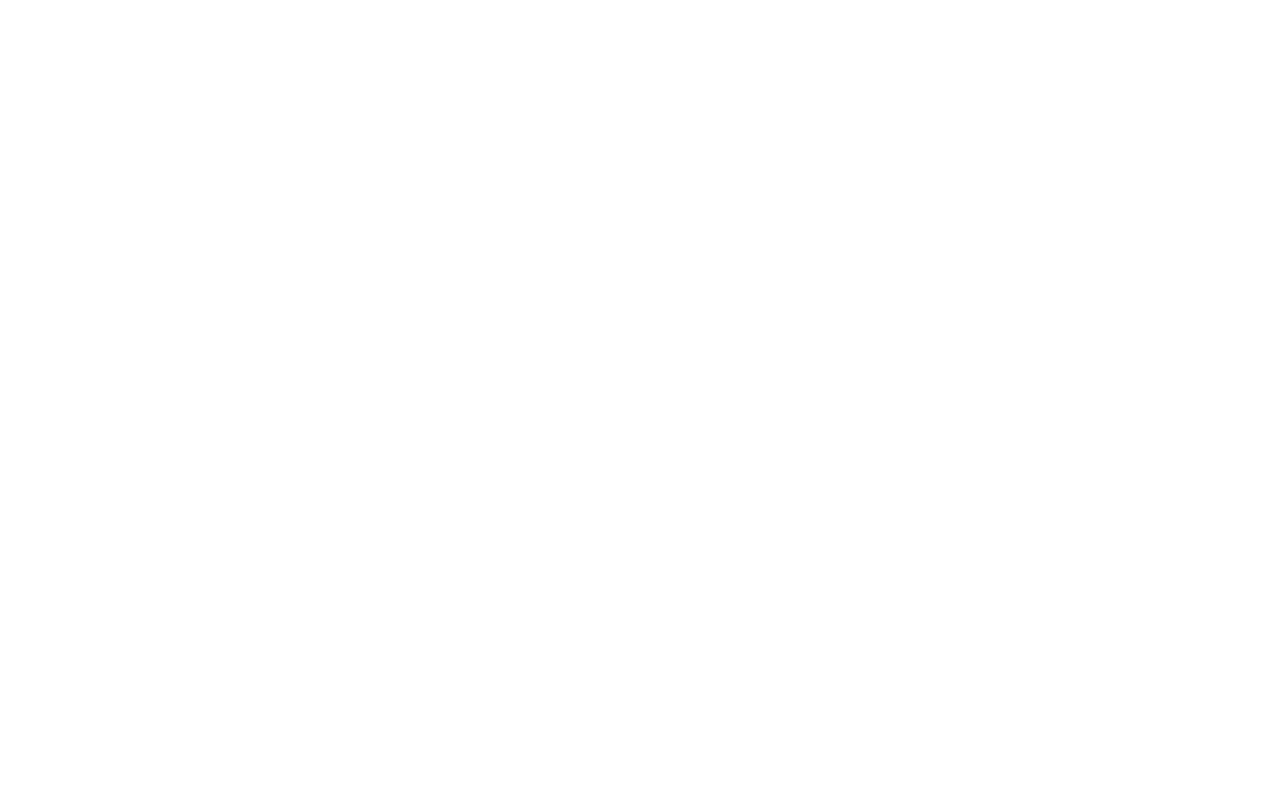
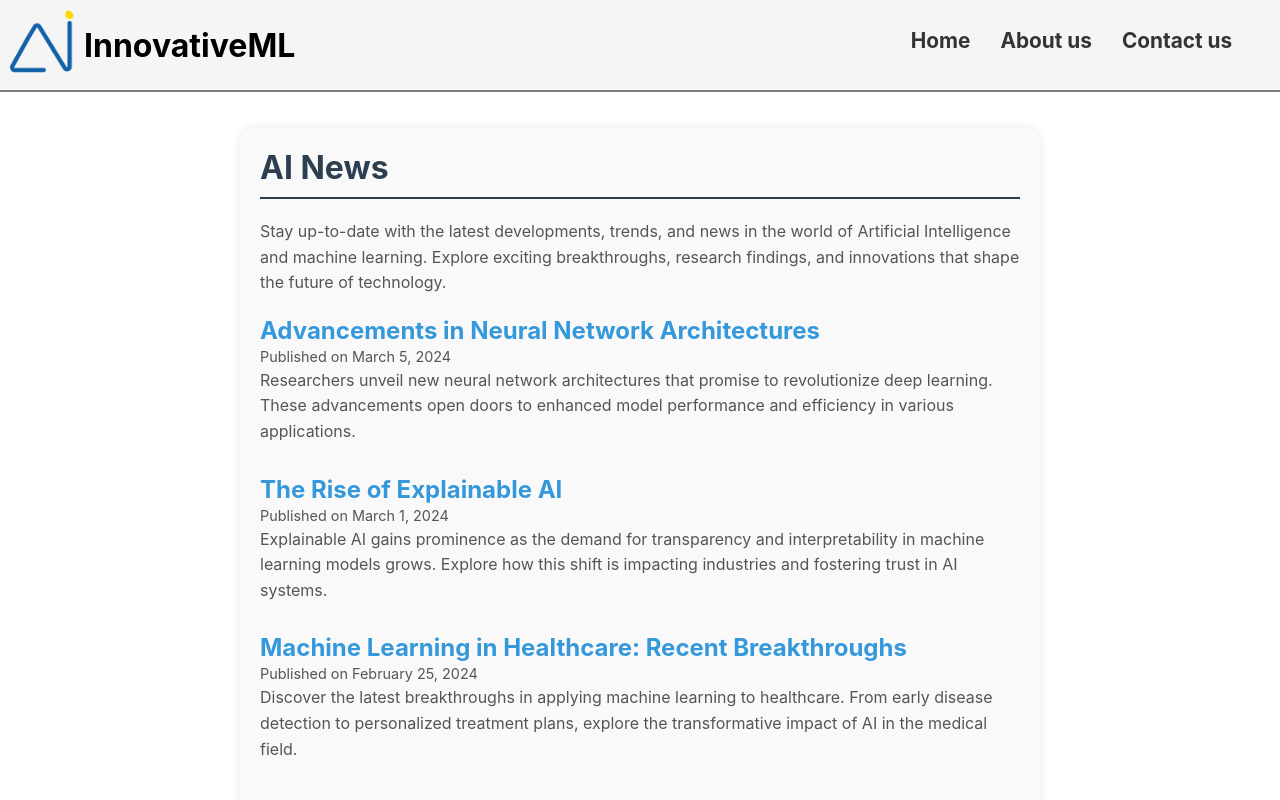
Before and after one commit to AhmadSerhall/innovativeML, a React (Create React App) app in the folder frontend/: page /news in a window 1280 px wide. Before the commit this address had no page. Shown: the top 800 px of the page. Built offline with nearby package versions, Linux system fonts and the light colour scheme; sample sign-in values are in the browser's storage.

Commit message:
finished the ai news page

```diff
--- a/frontend/src/App.jsx
+++ b/frontend/src/App.jsx
@@ -16,6 +16,7 @@ import FAQ from './pages/FAQ'
 import Blog from './pages/Blog';
 import PrivacyPolicy from './pages/Privacy';
 import LearnMore from './pages/LearnMore'
+import AiNews from './pages/AINews';
 import { BrowserRouter, Routes, Route } from "react-router-dom";
 function App() {
   return (
@@ -35,6 +36,7 @@ function App() {
           <Route className="blog" path="/blog" element={<Blog/>}/>
           <Route className="privacy" path="/privacy" element={<PrivacyPolicy/>}/>
           <Route className="learn" path="/learn" element={<LearnMore/>}/>
+          <Route className="news" path="/news" element={<AiNews/>}/>
 
 
 
--- /dev/null
+++ b/frontend/src/pages/AINews/index.jsx
@@ -0,0 +1,46 @@
+import React from 'react';
+import './style.css';
+import NavBar from '../../components/NavBar';
+import Footer from '../../components/Footer';
+
+const AiNews = () => {
+  return (
+    <>
+      <NavBar />
+      <div className="ai-news-container">
+        <h1>AI News</h1>
+
+        <p>
+          Stay up-to-date with the latest developments, trends, and news in the world of Artificial Intelligence and machine learning. Explore exciting breakthroughs, research findings, and innovations that shape the future of technology.
+        </p>
+
+        <div className="news-article">
+          <h2>Advancements in Neural Network Architectures</h2>
+          <p className="news-date">Published on March 5, 2024</p>
+          <p>
+            Researchers unveil new neural network architectures that promise to revolutionize deep learning. These advancements open doors to enhanced model performance and efficiency in various applications.
+          </p>
+        </div>
+
+        <div className="news-article">
+          <h2>The Rise of Explainable AI</h2>
+          <p className="news-date">Published on March 1, 2024</p>
+          <p>
+            Explainable AI gains prominence as the demand for transparency and interpretability in machine learning models grows. Explore how this shift is impacting industries and fostering trust in AI systems.
+          </p>
+        </div>
+
+        <div className="news-article">
+          <h2>Machine Learning in Healthcare: Recent Breakthroughs</h2>
+          <p className="news-date">Published on February 25, 2024</p>
+          <p>
+            Discover the latest breakthroughs in applying machine learning to healthcare. From early disease detection to personalized treatment plans, explore the transformative impact of AI in the medical field.
+          </p>
+        </div>
+      </div>
+      <Footer />
+    </>
+  );
+};
+
+export default AiNews;
--- /dev/null
+++ b/frontend/src/pages/AINews/style.css
@@ -0,0 +1,48 @@
+.ai-news-container {
+    max-width: 800px;
+    margin-top:10%;
+    margin-bottom: 4%;
+    margin-left: auto;
+    margin-right: auto;
+    padding: 20px;
+    background-color: #f9f9f9;
+    box-shadow: 0 0 10px rgba(0, 0, 0, 0.1);
+    border-radius: 15px;
+    opacity: 0;
+    animation: fadeIn 0.5s forwards;
+  }
+
+  @keyframes fadeIn {
+    from {
+      opacity: 0;
+    }
+    to {
+      opacity: 1;
+    }
+  }
+
+  .ai-news-container h1 {
+    color: #2c3e50; /* Dark Blue */
+    border-bottom: 2px solid #2c3e50;
+    padding-bottom: 10px;
+    margin-bottom: 20px;
+  }
+
+  .ai-news-container h2 {
+    color: #3498db; /* Light Blue */
+    margin-top: 20px;
+  }
+
+  .ai-news-container p {
+    color: #555;
+    line-height: 1.6;
+  }
+
+  .news-article {
+    margin-bottom: 30px;
+  }
+
+  .news-date {
+    color: #777;
+    font-size: 0.9em;
+  }
```
